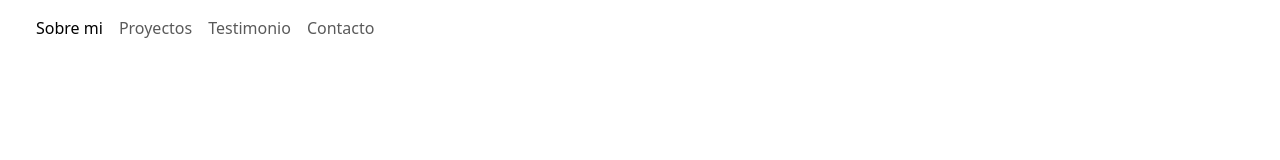
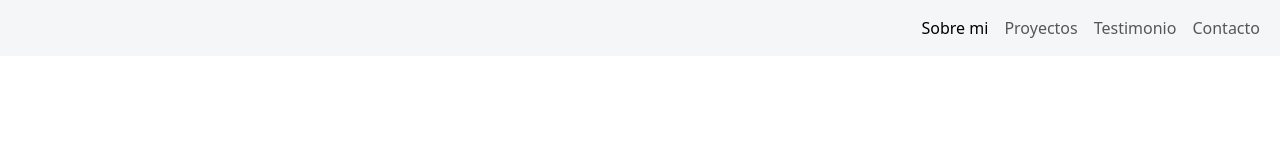
Before and after one commit to jarenas1/REPASO-BOOSTRAP, a plain HTML site: page index.html in a window 1280 px wide. Drawn offline with nearby package versions, Linux system fonts and the light colour scheme.

Commit message:
navbar-final

```diff
--- a/index.html
+++ b/index.html
@@ -11,7 +11,7 @@
     <header>
         <nav class="navbar navbar-expand-md navbar-light">
             <div class="container-fluid">
-              <button class="navbar-toggler" type="button" data-bs-toggle="collapse" data-bs-target="#navbar.toggler" aria-controls="navbarTogglerDemo01" aria-expanded="false" aria-label="Toggle navigation">
+              <button class="navbar-toggler" type="button" data-bs-toggle="collapse" data-bs-target="#navbar-toggler" aria-controls="navbarTogglerDemo01" aria-expanded="false" aria-label="Toggle navigation">
                 <span class="navbar-toggler-icon"></span>
               </button>
               <div class="collapse navbar-collapse" id="navbar-toggler">
--- a/src/css/styles.css
+++ b/src/css/styles.css
@@ -0,0 +1,9 @@
+.navbar{
+    padding: 2rem;
+    background-color: #f5f6f7;
+}
+
+.navbar-collapse{
+    align-items: center;
+    justify-content: space-between;
+}
```
